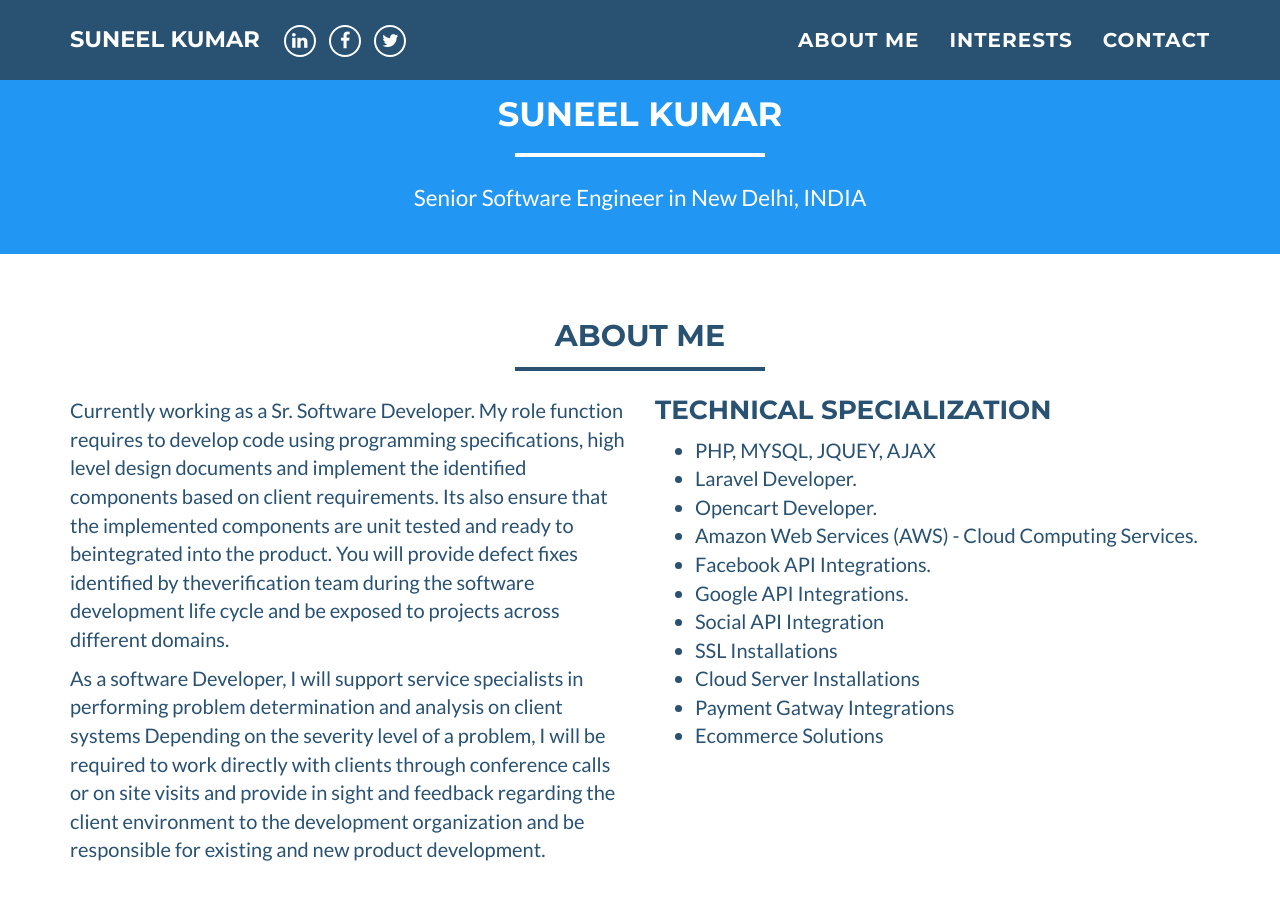
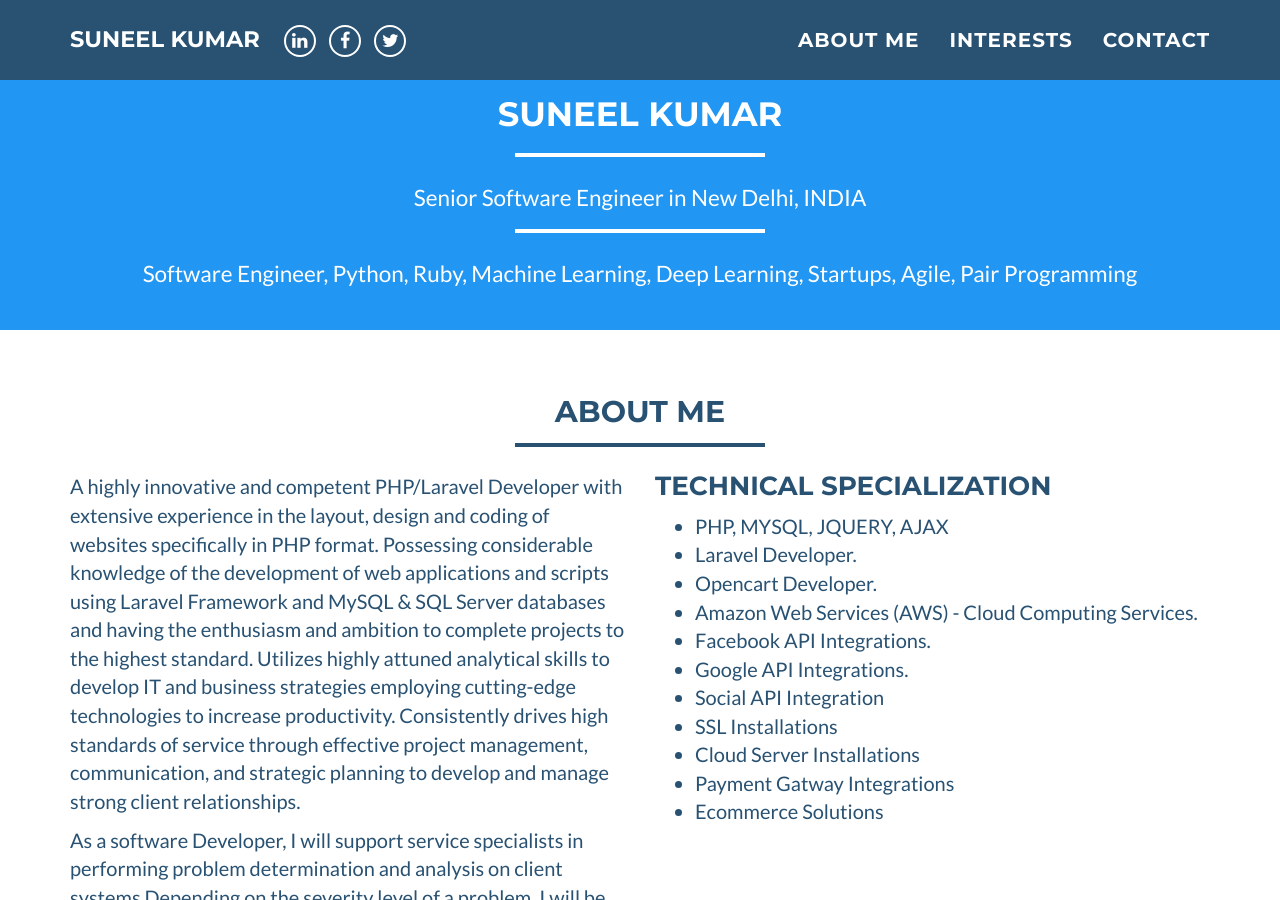
Before and after one commit to suneel97/profile, a Jekyll site: the page built from index.html, in a window 1280 px wide and 900 px high, scrolled down 320 px. Built offline with Jekyll 4.4.1, drawn with Linux system fonts in a browser that asks for light colours.

Commit message:
add keywords on profile

```diff
--- a/_includes/about_me.html
+++ b/_includes/about_me.html
@@ -9,7 +9,7 @@
     <div class="row">
 	    <div class="col-sm-6">
     		<p>
-            Currently working as a Sr. Software Developer. My role function requires to develop code using programming specifications, high level design documents and implement the identified components based on client requirements. Its also ensure that the implemented components are unit tested and ready to beintegrated into the product. You will provide defect fixes identified by theverification team during the software development life cycle and be exposed to projects across different domains.
+            A highly innovative and competent PHP/Laravel Developer with extensive experience in the layout, design and coding of websites specifically in PHP format. Possessing considerable knowledge of the development of web applications and scripts using Laravel Framework and MySQL & SQL Server databases and having the enthusiasm and ambition to complete projects to the highest standard. Utilizes highly attuned analytical skills to develop IT and business strategies employing cutting-edge technologies to increase productivity. Consistently drives high standards of service through effective project management, communication, and strategic planning to develop and manage strong client relationships.
         </p>
         <p>
            As a software Developer, I will support service specialists in performing problem determination and analysis on client systems Depending on the severity level of a problem, I will be required to work directly with clients through conference calls or on site visits and provide in sight and feedback regarding the client environment to the development organization and be responsible for existing and new product development.
@@ -19,7 +19,7 @@
 	    <div class="col-sm-6">
 		    <h3 style="margin-top:0;">Technical Specialization</h3>
 		    <ul>
-         <li>PHP, MYSQL, JQUEY, AJAX</li>
+         <li>PHP, MYSQL, JQUERY, AJAX</li>
     			<li>
             Laravel Developer.
     			</li>
--- a/_layouts/default.html
+++ b/_layouts/default.html
@@ -80,6 +80,8 @@
                         <span class="name">{{ site.name }}</span>
                         <hr>
                         <span class="skills">{{ site.skills }}</span>
+                        <hr>
+                        <span class="skills">{{ site.keywords }}</span>
                     </div>
                 </div>
             </div>
```
